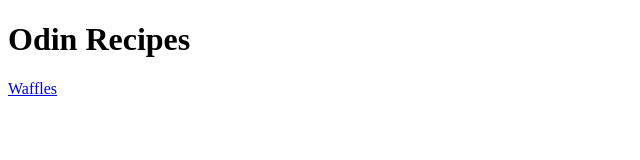
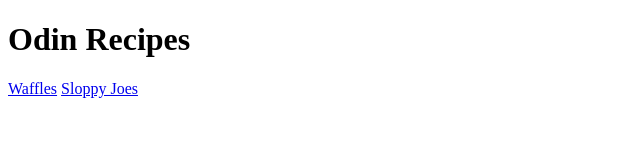
Before and after one commit to dochouse10/odin-recipes, a plain HTML site: page index.html in a window 1280 px wide. Shown: the whole page, without its empty margins (0-640 px from the left). Drawn offline with Linux system fonts and the light colour scheme.

Commit message:
Add sloppy-joe.html to index.html

```diff
--- a/index.html
+++ b/index.html
@@ -9,5 +9,6 @@
 <body>
     <h1>Odin Recipes</h1>
     <a href="recipes/waffles.html">Waffles</a>
+    <a href="recipes/sloppy-joe.html">Sloppy Joes</a>
 </body>
 </html>
```
